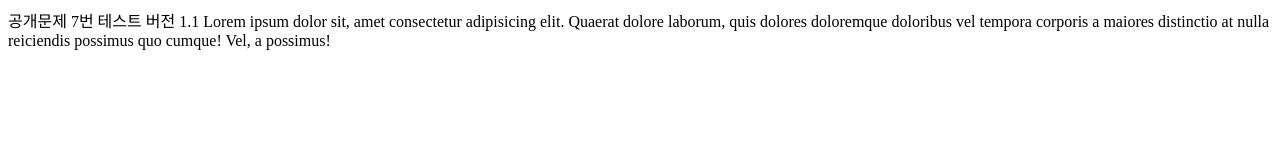
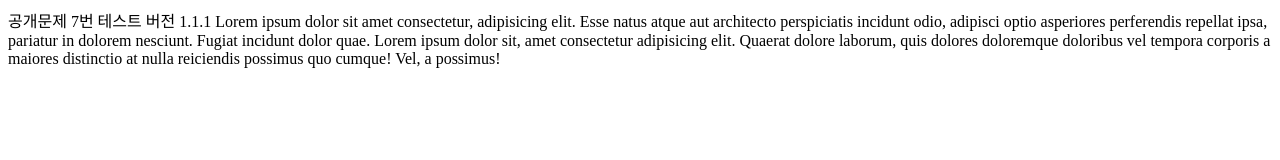
Before and after one commit to sj970329/pubsol, a plain HTML site: page 7/index.html in a window 1280 px wide. Drawn offline with Linux system fonts and the light colour scheme.

Commit message:
Update index.html
1.1.1

```diff
--- a/7/index.html
+++ b/7/index.html
@@ -9,8 +9,9 @@
 <body>
     공개문제 7번
 
-    테스트 버전 1.1
+    테스트 버전 1.1.1
 
+    Lorem ipsum dolor sit amet consectetur, adipisicing elit. Esse natus atque aut architecto perspiciatis incidunt odio, adipisci optio asperiores perferendis repellat ipsa, pariatur in dolorem nesciunt. Fugiat incidunt dolor quae.
     Lorem ipsum dolor sit, amet consectetur adipisicing elit. Quaerat dolore laborum, quis dolores doloremque doloribus vel tempora corporis a maiores distinctio at nulla reiciendis possimus quo cumque! Vel, a possimus!
 </body>
 </html>
```
